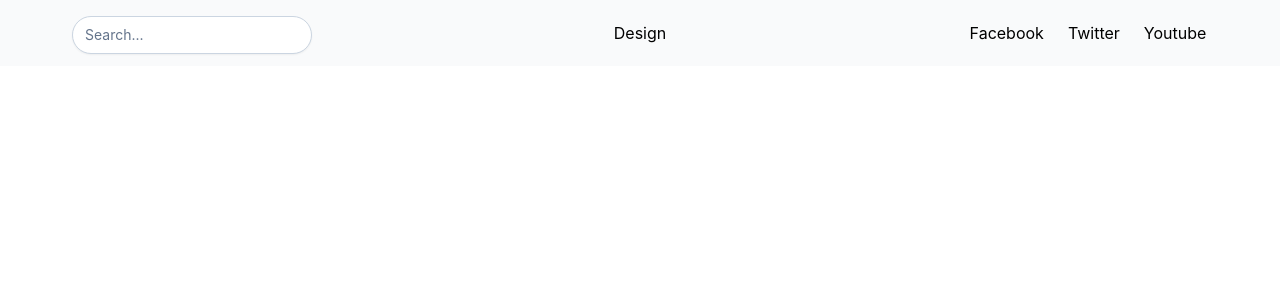
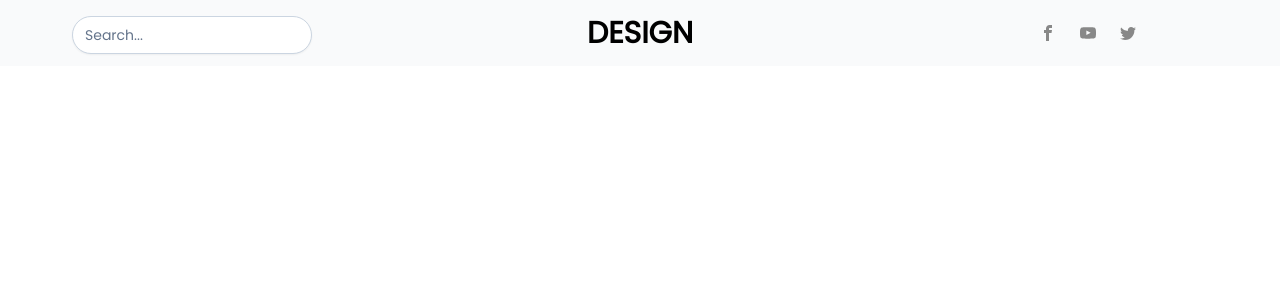
Before and after one commit to StormKing969/blog, a Next.js app: page / in a window 1280 px wide. Shown: the top 300 px of the page. Built offline with nearby package versions, Linux system fonts and the light colour scheme.

Commit message:
Navbar Styling

```diff
--- a/components/header.js
+++ b/components/header.js
@@ -1,3 +1,7 @@
+import { ImFacebook } from "react-icons/im";
+import { ImYoutube } from "react-icons/im";
+import { ImTwitter } from "react-icons/im";
+
 const header = () => {
   return (
     <header className="bg-gray-50">
@@ -6,13 +10,13 @@ const header = () => {
                 <input type="text" className="input-text" placeholder="Search..."/>
             </div>
             <div className="shrink w-80 sm:order-2">
-                <a>Design</a>
+                <a className="font-bold uppercase text-3xl">Design</a>
             </div>
             <div className="w-96 order-3 flex justify-center">
                 <div className="flex gap-6">
-                    <a>Facebook</a>
-                    <a>Twitter</a>
-                    <a>Youtube</a>
+                    <a><ImFacebook color="#888888" /></a>
+                    <a><ImYoutube color="#888888" /></a>
+                    <a><ImTwitter color="#888888" /></a>
                 </div>
             </div>
         </div>
--- a/package.json
+++ b/package.json
@@ -11,7 +11,8 @@
   "dependencies": {
     "next": "12.2.0",
     "react": "18.2.0",
-    "react-dom": "18.2.0"
+    "react-dom": "18.2.0",
+    "react-icons": "^4.4.0"
   },
   "devDependencies": {
     "autoprefixer": "^10.4.7",
--- a/styles/globals.css
+++ b/styles/globals.css
@@ -1,13 +1,12 @@
+@import url('https://fonts.googleapis.com/css2?family=Poppins&display=swap');
 @tailwind base;
 @tailwind components;
 @tailwind utilities;
 
-html,
-body {
-  padding: 0;
-  margin: 0;
-  font-family: -apple-system, BlinkMacSystemFont, Segoe UI, Roboto, Oxygen,
-    Ubuntu, Cantarell, Fira Sans, Droid Sans, Helvetica Neue, sans-serif;
+* > * {
+    font-family: 'Poppins', sans-serif;
+    margin: 0;
+    padding: 0;
 }
 
 a {
```
Also changed, not shown: 1 other file (tests, documents, lock files or other folders).
